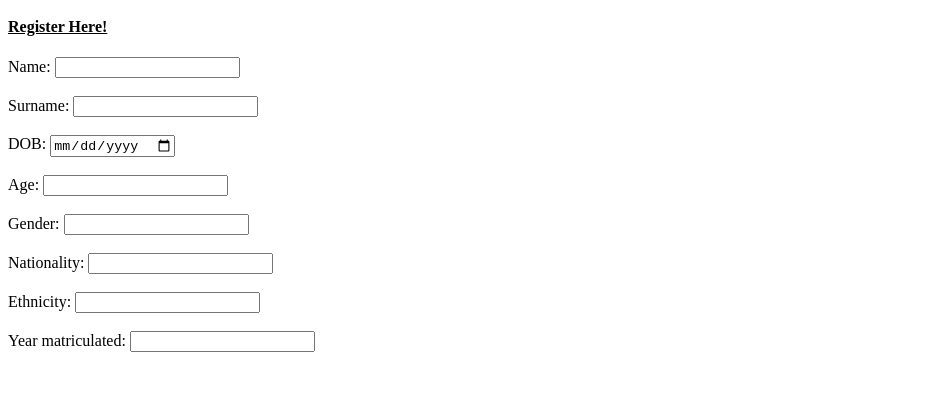
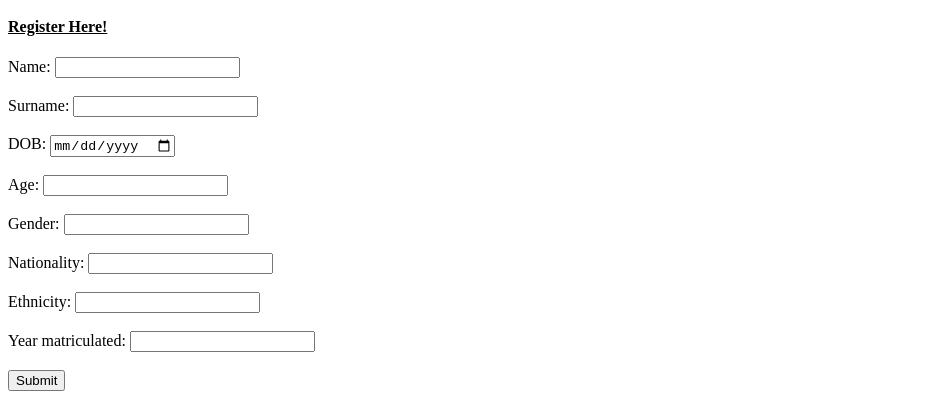
Before and after one commit to AsandaM/wednesday, a plain HTML site: page index.html in a window 1280 px wide. Shown: the part 1195-1591 px from the top of the page, without its empty margins (0-933 px from the left). Before the commit the page ends 1555 px from the top, so only its background shows below. Drawn offline with Linux system fonts and the light colour scheme.

Commit message:
Form register

```diff
--- a/index.html
+++ b/index.html
@@ -112,7 +112,9 @@
             <label for="ethnicity">Ethnicity:</label>
             <input type="text"><br><br>
             <label for="matric">Year matriculated:</label>
-            <input type="year">
+            <input type="year"><br><br>
+            <button type="button">Submit</button>
+
 
 
         </form>
```
